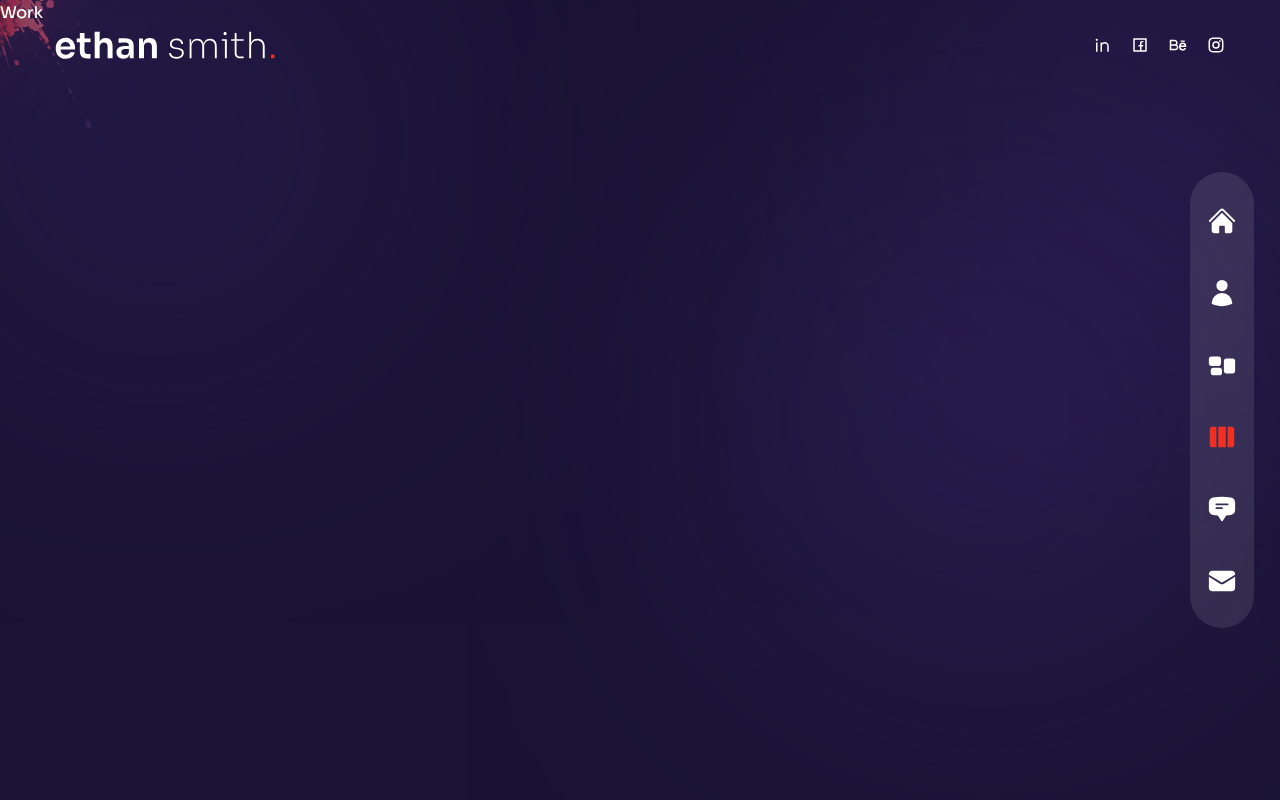
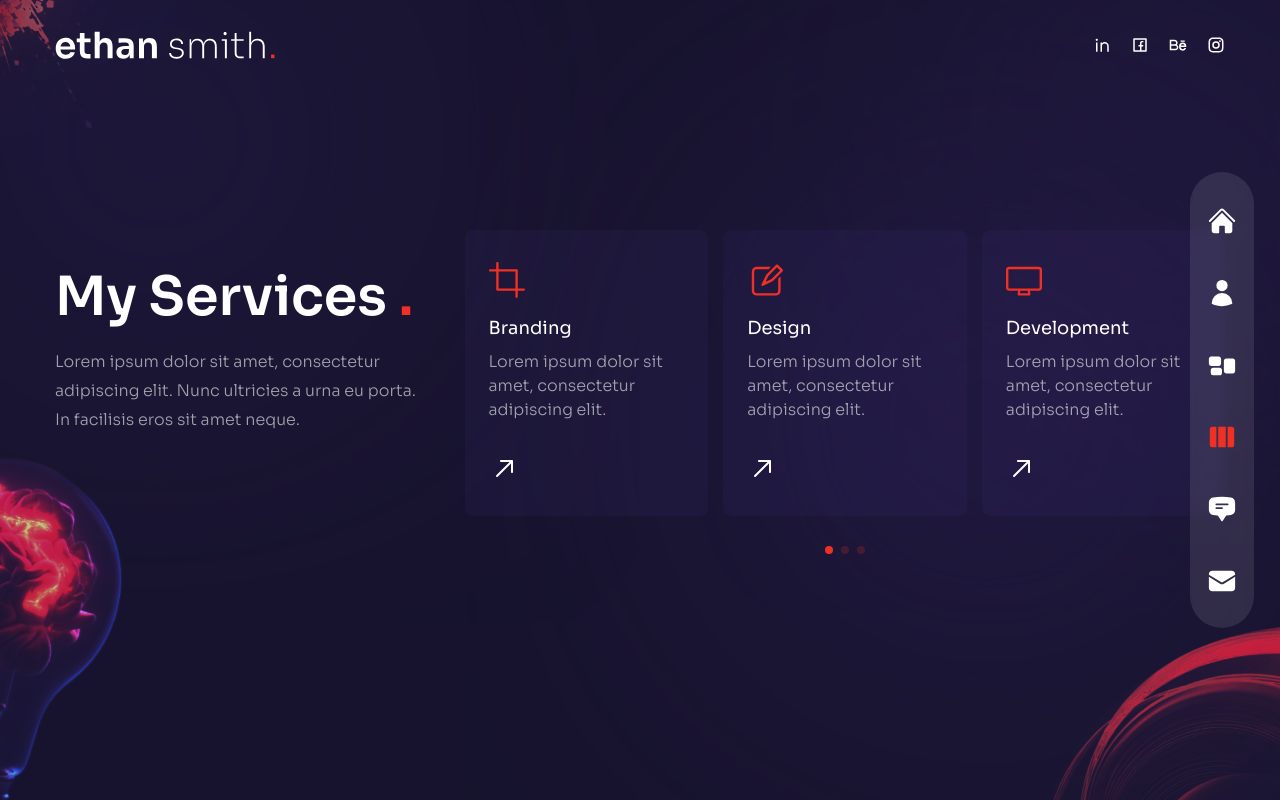
Before and after one commit to kishwerjabeen/mujtaba-portfolios, a Next.js app: page /work in a window 1280 px wide. Built offline with nearby package versions, Linux system fonts and the light colour scheme.

Commit message:
setup work

```diff
--- a/pages/work/index.js
+++ b/pages/work/index.js
@@ -1,5 +1,64 @@
+// icons
+import { IconName } from "react-icons/rx";
+
+//components
+import ServiceSlider from '../../components/ServiceSlider';
+import Bulb from '../../components/Bulb';
+import Circles from "../../components/Circles";
+
+//  data
+// check slider component
+
+// farmar motion
+
+import { motion } from 'framer-motion';
+import { fadeIn } from '../../variants'
+
 const Work = () => {
-  return <div>Work</div>;
+  return (
+    <div className="h-full bg-primary/30 py-36  flex items-center">
+      <Circles />
+      <div className="container mx-auto">
+        <div className="flex flex-col xl:flex-row gap-x-8">
+          {/* text */}
+          <div className="text-center flex xl-w-[30vw] flex-col lg:text-left mb-4 xl:mb-0">
+
+            <motion.h2
+              variants={fadeIn('up', 0.3)}
+              initial="hidden"
+              animate="show"
+              exit="hidden"
+              className="h2 xl:mt-8">
+              My Services  <span className="text-accent">.</span>
+            </motion.h2>
+
+
+            <motion.p
+              variants={fadeIn('up', 0.4)}
+              initial="hidden"
+              animate="show"
+              exit="hidden"
+              className="mb-4 max-w-[400px] mx-auto lg:max-0">
+              Lorem ipsum dolor sit amet, consectetur adipiscing elit. Nunc ultricies a urna eu porta. In facilisis eros sit amet neque.
+            </motion.p>
+
+          </div>
+
+          {/* Slider */}
+          <motion.div
+            variants={fadeIn('down', 0.6)}
+            initial="hidden"
+            animate="show"
+            exit="hidden"
+            className="w-full xl:max-w-[65%]">
+            <ServiceSlider />
+          </motion.div>
+
+        </div>
+      </div>
+      <Bulb />
+    </div>
+  );
 };
 
 export default Work;
```
